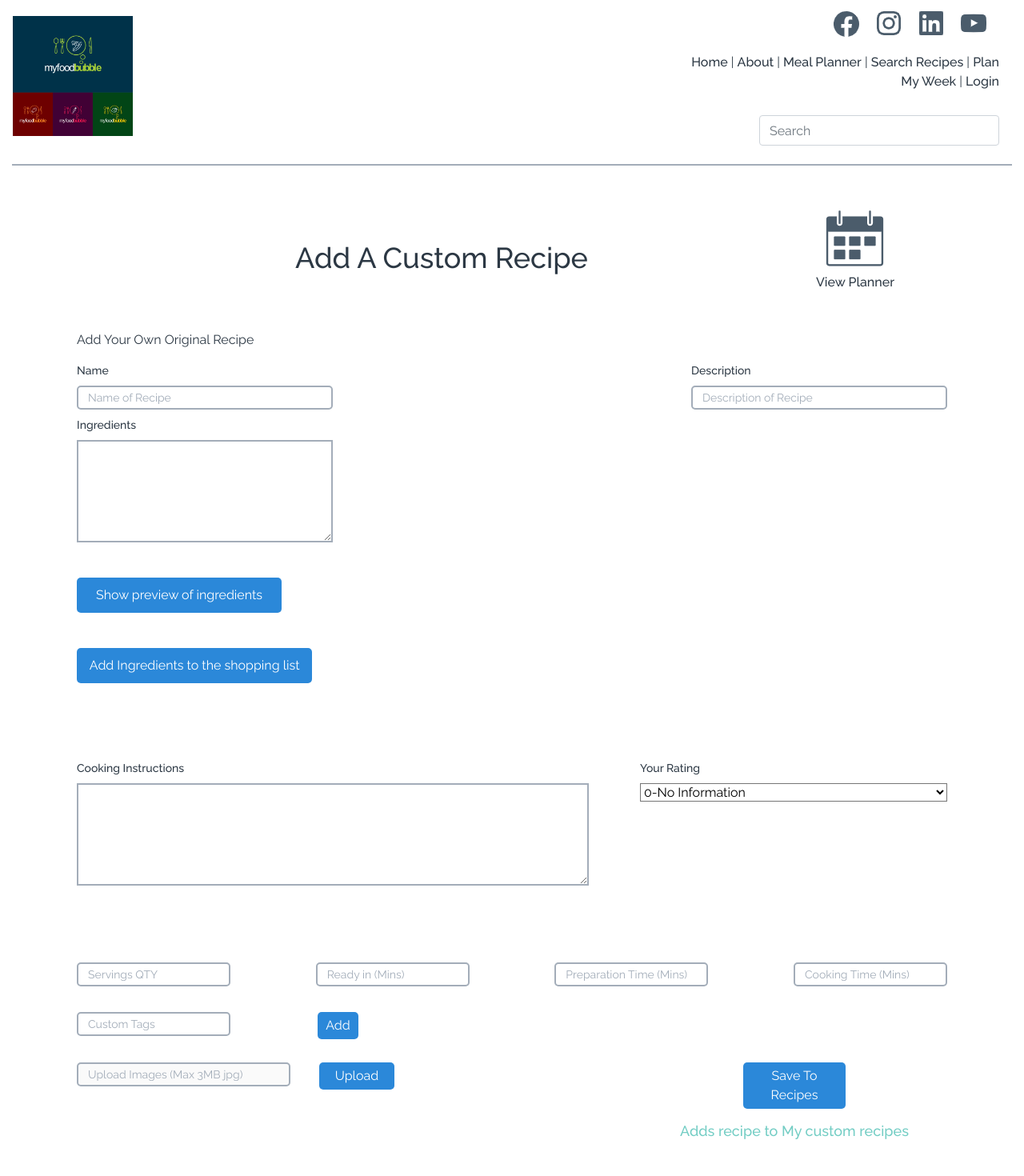
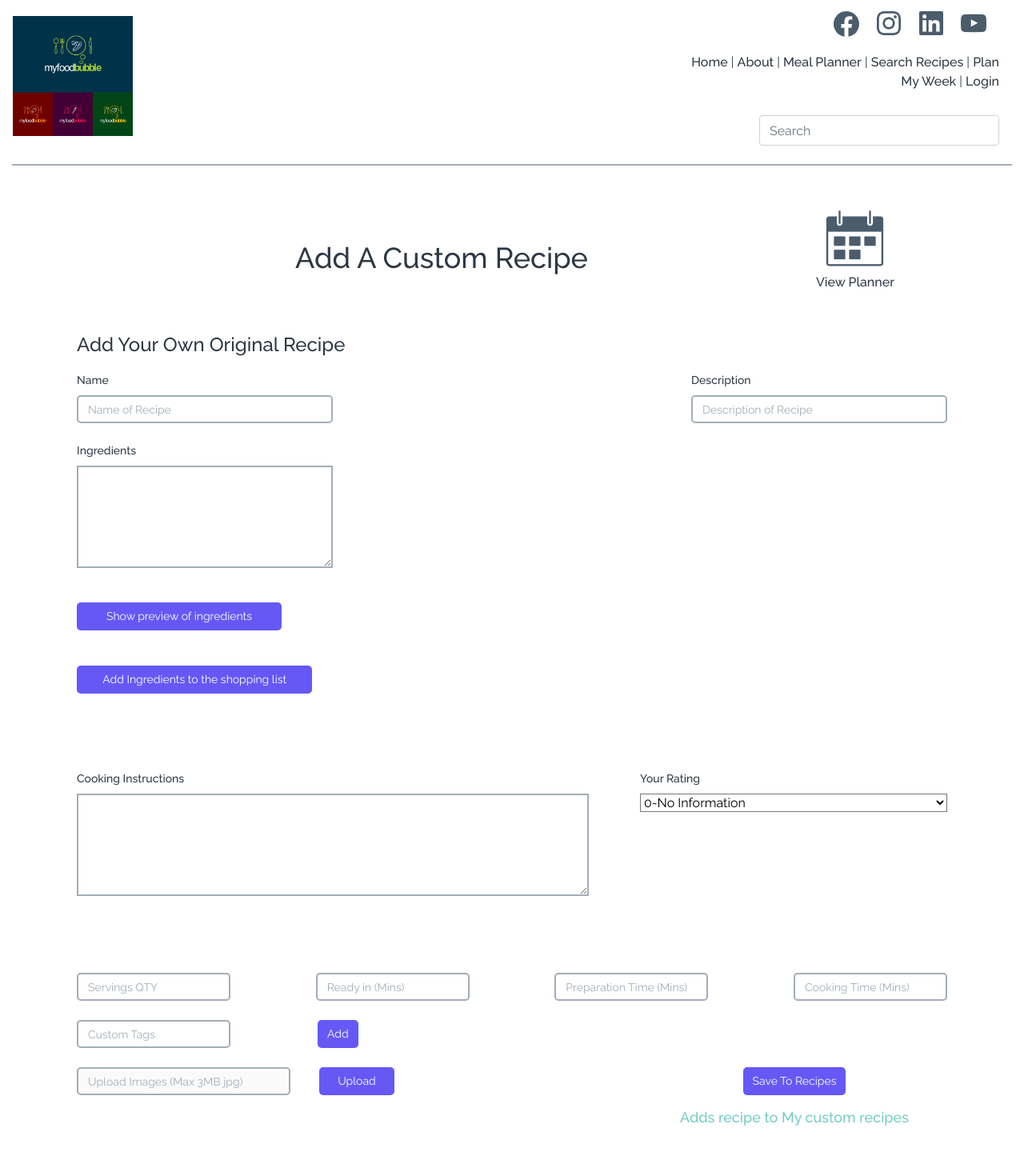
Before and after one commit to ammarjussa/foodbubble, a React (Create React App) app: page /addrecipe in a window 1280 px wide. Shown: the top 1470 px of the page at 80% size. Built offline with nearby package versions, Linux system fonts and the light colour scheme.

Commit message:
Styles completed

```diff
--- a/src/assets/styles/_components.scss
+++ b/src/assets/styles/_components.scss
@@ -384,26 +384,11 @@
   }
 }
 
-//STYLES PERFECT UPTIL NPW
-
 //ADD_RECIPE
 .custom-recipe {
-  .cr-input {
-    border: 2px solid $border-color;
-    outline: none;
-    border-radius: 5px;
-    width: 25vw;
-    margin-bottom: 3%;
-    @include placeholder {
-      color: $border-color;
-      font-size: 14px;
-      padding-left: 10px;
-    }
-  }
 
   label {
     font-size: 14px;
-    color: $font-color;
     font-weight: $font-weight-heavy;
   }
 
@@ -416,14 +401,6 @@
     font-size: 15px;
   }
 
-  button {
-    align-self: flex-start;
-    color: white;
-    background-color: $button-color;
-    border: none;
-    border-radius: 5px;
-    padding: 10px;
-  }
 
   .cr-textarea2 {
     width: 50vw;
@@ -439,14 +416,6 @@
     background: transparent;
   }
 
-  .widthless {
-    width: 15vw;
-  }
-
-  .widthless2 {
-    width: 23vw;
-  }
-
   .instructions {
     color: #73cdc4;
     font-size: 18px;
--- a/src/components/CustomRecipe/AddCustomRecipe.js
+++ b/src/components/CustomRecipe/AddCustomRecipe.js
@@ -6,12 +6,17 @@ const AddCustomRecipe = () => {
     <div>
       <SearchHeader title="Add A Custom Recipe" />
       <div className="custom-recipe p-5 mx-5 d-flex flex-column">
-        <p className="global-text1">Add Your Own Original Recipe</p>
+        <p className="secondary-title">Add Your Own Original Recipe</p>
         <div className="d-flex justify-content-between">
           <div className="d-flex flex-column">
             <div className="d-flex flex-column align-items-start">
               <label for="title">Name</label>
-              <input className="cr-input" placeholder="Name of Recipe" type="text" />
+              <input
+                className="primary-input mb-4"
+                style={{ width: '25vw' }}
+                placeholder="Name of Recipe"
+                type="text"
+              />
             </div>
             <div className="d-flex flex-column align-items-start">
               <label for="description">Ingredients</label>
@@ -21,12 +26,25 @@ const AddCustomRecipe = () => {
           <div>
             <div className="d-flex flex-column align-items-start">
               <label for="description">Description</label>
-              <input className="cr-input" placeholder="Description of Recipe" type="text" />
+              <input
+                className="primary-input mb-4"
+                style={{ width: '25vw' }}
+                placeholder="Description of Recipe"
+                type="text"
+              />
             </div>
           </div>
         </div>
-        <button style={{ width: '20vw', marginTop: '4%' }}>Show preview of ingredients</button>
-        <button style={{ width: '23vw', marginTop: '4%' }}>
+        <button
+          className="primary-button align-self-start"
+          style={{ width: '20vw', marginTop: '4%' }}
+        >
+          Show preview of ingredients
+        </button>
+        <button
+          className="primary-button align-self-start"
+          style={{ width: '23vw', marginTop: '4%' }}
+        >
           Add Ingredients to the shopping list
         </button>
 
@@ -50,35 +68,72 @@ const AddCustomRecipe = () => {
         </div>
         <div className="pt-5 mt-5">
           <div className=" d-flex justify-content-between">
-            <input className="cr-input widthless" placeholder="Servings QTY" type="text" />
-            <input className="cr-input widthless" placeholder="Ready in (Mins)" type="text" />
             <input
-              className="cr-input widthless"
+              className="primary-input mb-4"
+              style={{ width: '15vw' }}
+              placeholder="Servings QTY"
+              type="text"
+            />
+            <input
+              className="primary-input mb-4"
+              style={{ width: '15vw' }}
+              placeholder="Ready in (Mins)"
+              type="text"
+            />
+            <input
+              className="primary-input mb-4"
+              style={{ width: '15vw' }}
               placeholder="Preparation Time (Mins)"
               type="text"
             />
-            <input className="cr-input widthless" placeholder="Cooking Time (Mins)" type="text" />
+            <input
+              className="primary-input mb-4"
+              style={{ width: '15vw' }}
+              placeholder="Cooking Time (Mins)"
+              type="text"
+            />
           </div>
 
           <div>
             <div className="d-flex align-items-start">
-              <input className="cr-input widthless" placeholder="Custom Tags" type="text" />
-              <button style={{ width: '4vw', padding: '5px', marginLeft: '10%' }}>Add</button>
+              <input
+                className="primary-input mb-4"
+                style={{ width: '15vw' }}
+                placeholder="Custom Tags"
+                type="text"
+              />
+              <button
+                className="primary-button align-self-start"
+                style={{ width: '4vw', padding: '5px', marginLeft: '10%' }}
+              >
+                Add
+              </button>
             </div>
           </div>
 
           <div className="d-flex justify-content-between">
             <div className="d-flex align-items-start">
               <input
-                className="cr-input widthless2"
+                className="primary-input mb-4"
+                style={{ width: '23vw' }}
                 placeholder="Upload Images (Max 3MB jpg)"
                 type="text"
                 disabled
               />
-              <button style={{ width: '8vw', padding: '5px', marginLeft: '9%' }}>Upload</button>
+              <button
+                className="primary-button align-self-start"
+                style={{ width: '8vw', padding: '5px', marginLeft: '9%' }}
+              >
+                Upload
+              </button>
             </div>
             <div className="d-flex flex-column align-items-center px-5">
-              <button style={{ width: '10vw', padding: '5px', alignSelf: 'center' }}>Save To Recipes</button>
+              <button
+                className="primary-button"
+                style={{ width: '10vw', padding: '5px', alignSelf: 'center' }}
+              >
+                Save To Recipes
+              </button>
               <p className="instructions">Adds recipe to My custom recipes</p>
             </div>
           </div>
```
